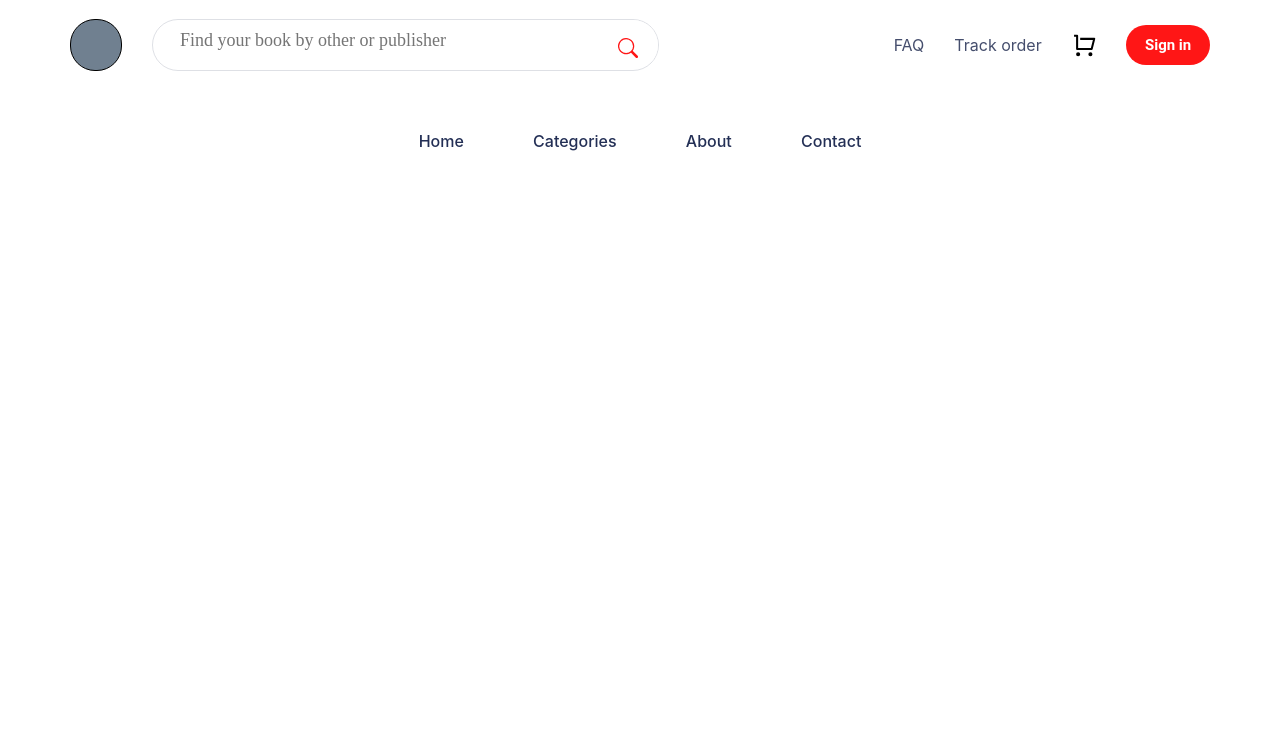
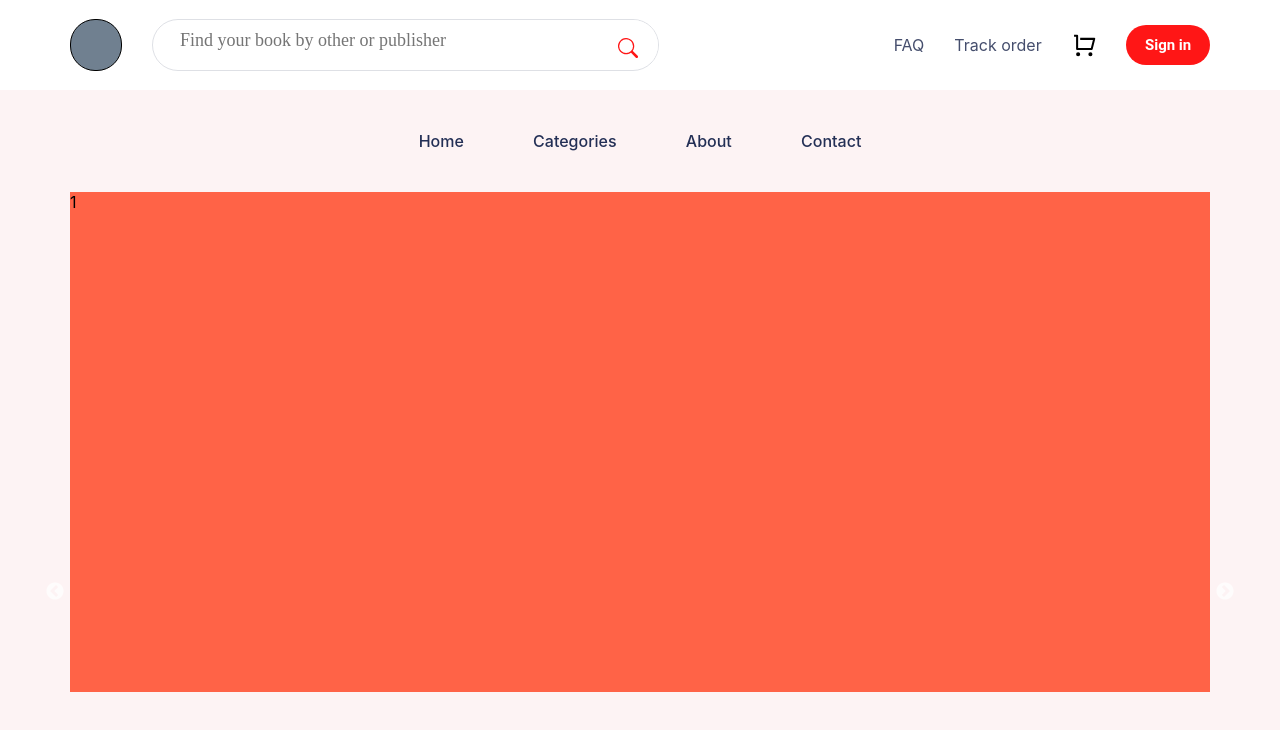
Before and after one commit to HakimMaz/caverneshop, a React (Create React App) app: page / in a window 1280 px wide. Shown: the top 730 px of the page. Built offline with nearby package versions, Linux system fonts and the light colour scheme.

Commit message:
adding slide

```diff
--- a/package.json
+++ b/package.json
@@ -12,11 +12,13 @@
     "react-redux": "^7.2.4",
     "react-router-dom": "^5.2.0",
     "react-scripts": "4.0.3",
+    "react-slick": "^0.28.1",
     "redux": "^4.1.0",
     "redux-logger": "^3.0.6",
     "redux-persist": "^6.0.0",
     "redux-promise-middleware": "^6.1.2",
     "redux-thunk": "^2.3.0",
+    "slick-carousel": "^1.8.1",
     "web-vitals": "^1.0.1"
   },
   "scripts": {
--- a/src/App/component/MainMenu/MainMenu.css
+++ b/src/App/component/MainMenu/MainMenu.css
@@ -15,3 +15,6 @@
     font-size: 16px;
     font-weight: 500;
 }
+.menu >p:hover{
+    color:#FF1616;
+}
--- /dev/null
+++ b/src/App/component/SlidingBook/SlidingBook.css
@@ -0,0 +1,17 @@
+.sliding-book{
+    margin-right: 70px;
+    margin-left:70px;
+    height:800px;
+}
+.sliding-book-item1{
+    height:500px;
+    background-color: tomato;
+}
+.sliding-book-item2{
+    height:500px;
+    background-color:turquoise;
+}
+.sliding-book-item3{
+    height:500px;
+    background-color:violet;
+}
--- /dev/null
+++ b/src/App/component/SlidingBook/SlidingBook.js
@@ -0,0 +1,25 @@
+import React from 'react';
+import Slider from 'react-slick';
+import HeaderItem from '../HeaderItem/HeaderItem';
+import "slick-carousel/slick/slick.css";
+import "slick-carousel/slick/slick-theme.css";
+import './SlidingBook.css'
+function SlidingBook(props) {
+    const settings = {
+        infinite: true,
+        arrows:true,
+        speed: 500,
+        slidesToShow: 1,
+        slidesToScroll: 1
+    };
+    return (
+        <Slider {...settings}  className='sliding-book' >
+            <div className='sliding-book-item1' >1</div>
+            <div className='sliding-book-item2' >2</div>
+            <div className='sliding-book-item3' >3</div>
+
+        </Slider>
+    );
+}
+
+export default SlidingBook;
--- /dev/null
+++ b/src/App/layout/main/main.css
@@ -0,0 +1,5 @@
+.main{
+    margin-left: auto;
+    margin-right: auto;
+    background-color: #fdf3f4;
+}
--- a/src/App/layout/main/main.js
+++ b/src/App/layout/main/main.js
@@ -1,11 +1,13 @@
 import React from 'react';
-import MainMenu from '../../component/MainMenu/MainMenu'
+import MainMenu from '../../component/MainMenu/MainMenu';
+import SlidingBook from '../../component/SlidingBook/SlidingBook';
+import './main.css'
 function main(props) {
     return (
         <div className='main'>
             <MainMenu/>
-            {/* <SlidingBook/>
-            <BestSellingBook/> */}
+             <SlidingBook/>
+            {/* <BestSellingBook/>  */}
 
         </div>
     );
```
Also changed, not shown: src/App/component/Slick/Slick.js (added, +11 -0 lines), 1 other file (tests, documents, lock files or other folders).
